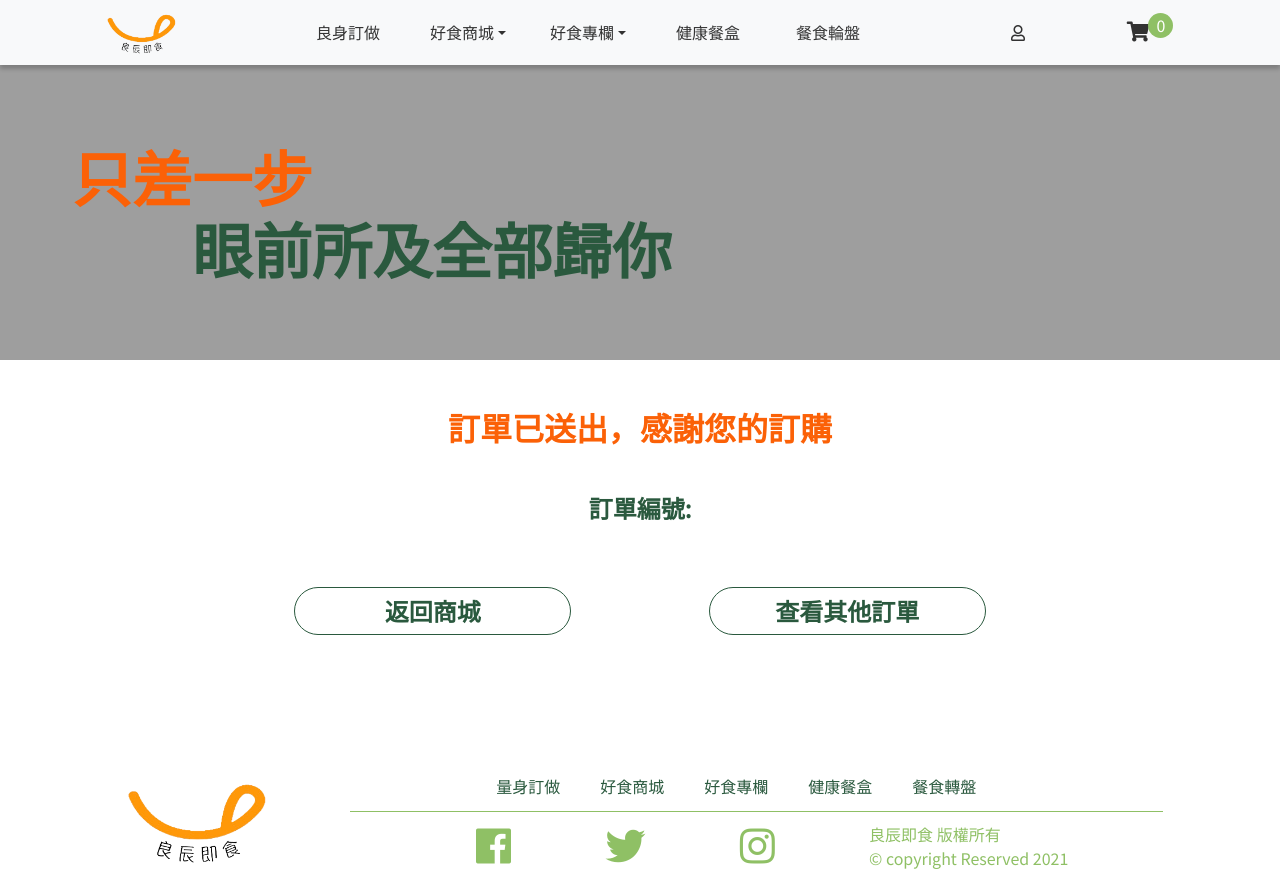
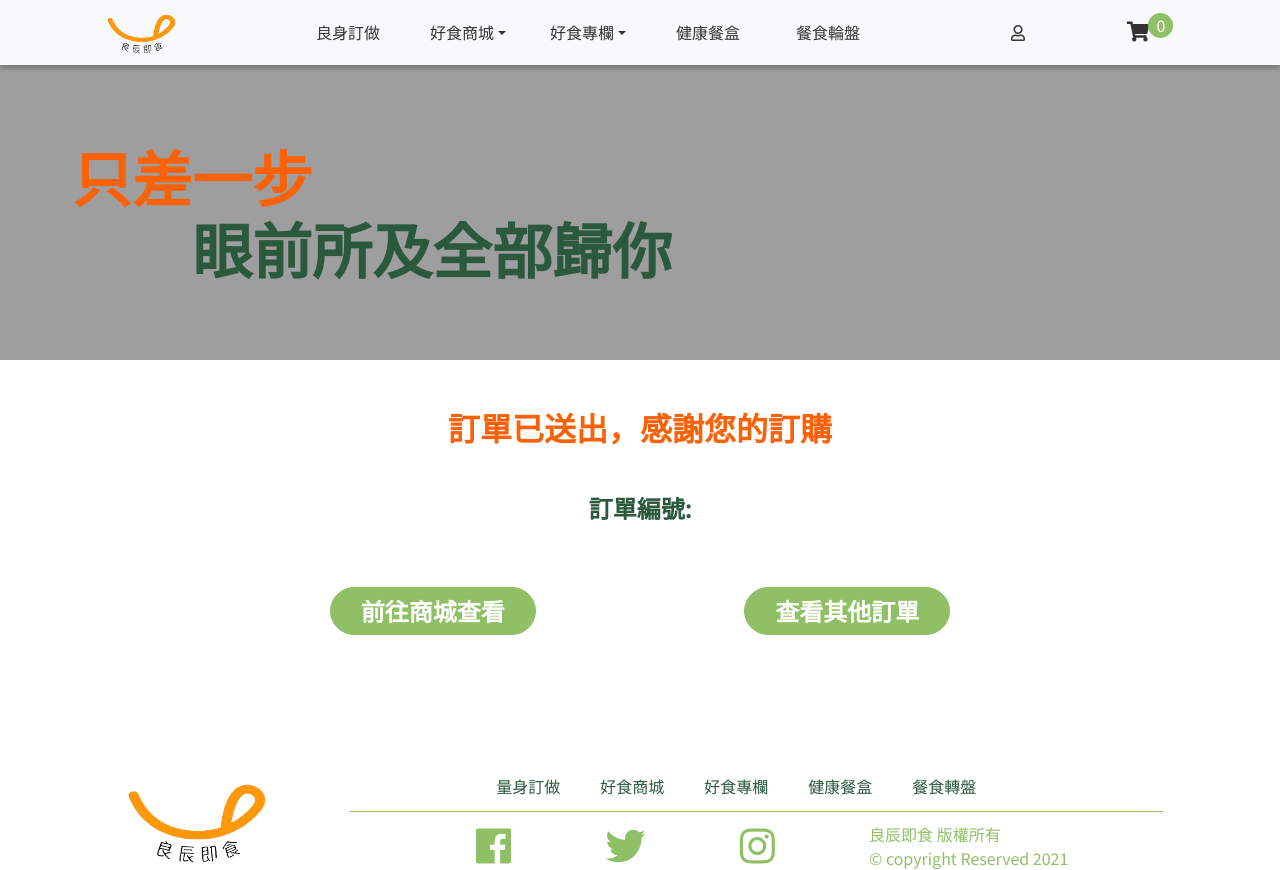
Before and after one commit to heyyoUna/React-food-project, a React (Create React App) app: page /carts/Complete in a window 1280 px wide. Built offline with nearby package versions, Linux system fonts and the light colour scheme; no server answers; what react-animations would draw is missing.

Commit message:
20211111_cart_CSS button 樣式調整

```diff
--- a/src/components/Carts/PreOrder/OrderInfo.js
+++ b/src/components/Carts/PreOrder/OrderInfo.js
@@ -156,6 +156,14 @@ function OrderInfo(props) {
             showConfirmButton: false,
             timer: 1500,
           })
+        } else if (textvalue > productPrice()) {
+          console.log('總價', productPrice())
+          Swal.fire({
+            icon: 'error',
+            title: '金額不能為負值喔，請調整使用的會員點數',
+            showConfirmButton: false,
+            timer: 1500,
+          })
         } else {
           // 記錄扣點與扣款
           setpointChange(data[0].left_point - textvalue)
@@ -184,7 +192,7 @@ function OrderInfo(props) {
         )
 
         //記錄扣點與扣款，到會員資料表
-        if (textvalue !== 0 && textvalue) {
+        if (textvalue !== 0 && textvalue && Promotion) {
           console.log('文字', textvalue)
 
           let R = await axios.post(
--- a/src/components/Carts/PreOrder/StoreCard.js
+++ b/src/components/Carts/PreOrder/StoreCard.js
@@ -68,13 +68,14 @@ function StoreCard(props) {
             />
           )
         })}
-        <div className="morecard my-lg-auto mt-5 justify-content-lg-start justify-content-center">
-          <FaAngleDoubleRight
-            className="DoubleRight"
-            onClick={() => {
-              props.history.push('/products')
-            }}
-          />
+        <div
+          className="morecard my-lg-auto mt-5 justify-content-lg-start justify-content-center"
+          onClick={() => {
+            console.log('點擊')
+            props.history.push('/products')
+          }}
+        >
+          <FaAngleDoubleRight className="DoubleRight" />
           <h1>MORE</h1>
         </div>
       </div>
--- a/src/pages/Carts/CartComplete.js
+++ b/src/pages/Carts/CartComplete.js
@@ -91,15 +91,15 @@ function CartComplete(props) {
       "
       >
         <button
-          class="info col-lg-4 col-10 my-3"
+          class="info my-3"
           onClick={() => {
             props.history.push('/products')
           }}
         >
-          返回商城
+          前往商城查看
         </button>
         <button
-          class="info col-lg-4 col-10 my-3"
+          class="info my-3"
           onClick={() => {
             props.history.push('/member/order')
           }}
--- a/src/pages/Carts/CartConfimOrder.js
+++ b/src/pages/Carts/CartConfimOrder.js
@@ -303,21 +303,21 @@ function Cart_ConfimOrder(props) {
 
       <div class="container col-lg-7 col-12 confirm my-5 d-lg-flex text-center justify-content-around">
         <button
-          class="returninfo col-lg-4 col-10"
+          class="returninfo"
           onClick={() => {
             props.history.push('/carts/Manage')
           }}
         >
-          返回
+          返回填寫資料
         </button>
         <button
-          class="confirminfo col-lg-4 col-10"
+          class="confirminfo"
           onClick={() => {
             console.log('確認')
             ConfirmOrder()
           }}
         >
-          送出訂單
+          完成送出訂單
         </button>
       </div>
     </>
--- a/src/pages/Carts/CartManage.js
+++ b/src/pages/Carts/CartManage.js
@@ -308,15 +308,15 @@ function CartManage(props) {
       />
       <div className="container col-lg-7 col-12 confirm my-5 d-lg-flex text-center justify-content-around">
         <button
-          className="returninfo col-lg-4 col-10"
+          className="returninfo"
           onClick={() => {
             props.history.push('/carts/PreOrder')
           }}
         >
-          返回購物車
+          返回至購物車
         </button>
         <button
-          className="confirminfo col-lg-4 col-10"
+          className="confirminfo"
           onClick={() => {
             console.log('付款方式', Checkout)
             console.log('確認訂單', OrderInfo)
@@ -396,7 +396,7 @@ function CartManage(props) {
             }
           }}
         >
-          確認訂單
+          確認，下一步
         </button>
       </div>
     </>
--- a/src/styles/Carts/CartComplete.scss
+++ b/src/styles/Carts/CartComplete.scss
@@ -6,7 +6,6 @@
   }
 }
 
-
 .confirmtitle {
   h1 {
     font-size: 32px;
@@ -14,8 +13,8 @@
     color: var(--Second-color);
     font-weight: var(--Second-Font-Weight);
   }
-  @include mobile()
-  {}
+  @include mobile() {
+  }
 }
 
 .confirmnumber {
@@ -30,21 +29,33 @@
 .confirm {
   .info {
     border-radius: 50px;
-    border: 0.5px solid #2a593e;
+    border: 0.5px solid #8fc065;
     padding: var(--button-padding);
-    background-color: #ffffff;
-    color: var(--Third-color);
+    background-color: #8fc065;
+    color: #ffffff;
     font-weight: var(--Second-Font-Weight);
     font-size: var(--Button-font-size);
     font-weight: var(--Second-Font-Weight);
     font-family: var(--Font-Family);
+    transition: 0.5s;
+  }
+  .info:hover {
+    border-radius: 50px;
+    border: 0.5px solid #2a593e;
+    padding: var(--button-padding);
+    background-color: #2a593e;
+    color: #ffffff;
+    font-weight: var(--Second-Font-Weight);
+    font-size: var(--Button-font-size);
+    font-weight: var(--Second-Font-Weight);
+    font-family: var(--Font-Family);
+    transition: 0.5s;
   }
 }
 
-
-@include mobile()
-{
-    .confirmtitle h1, .confirmnumber h3{
+@include mobile() {
+  .confirmtitle h1,
+  .confirmnumber h3 {
     font-size: var(--Font-banner-size-mobile);
   }
 
@@ -52,11 +63,11 @@
   .returninfo {
     font-size: var(--ConfirmReturn-button-font-size-mobile);
     padding: var(--bigbutton-padding-mobile);
-      margin:20px auto;
+    margin: 20px auto;
   }
   .confirminfo {
     font-size: var(--ConfirmReturn-button-font-size-mobile);
     padding: var(--bigbutton-padding-mobile);
-      margin:20px auto;
+    margin: 20px auto;
   }
 }
```
Lines whose indentation alone changed are shown as unchanged.
